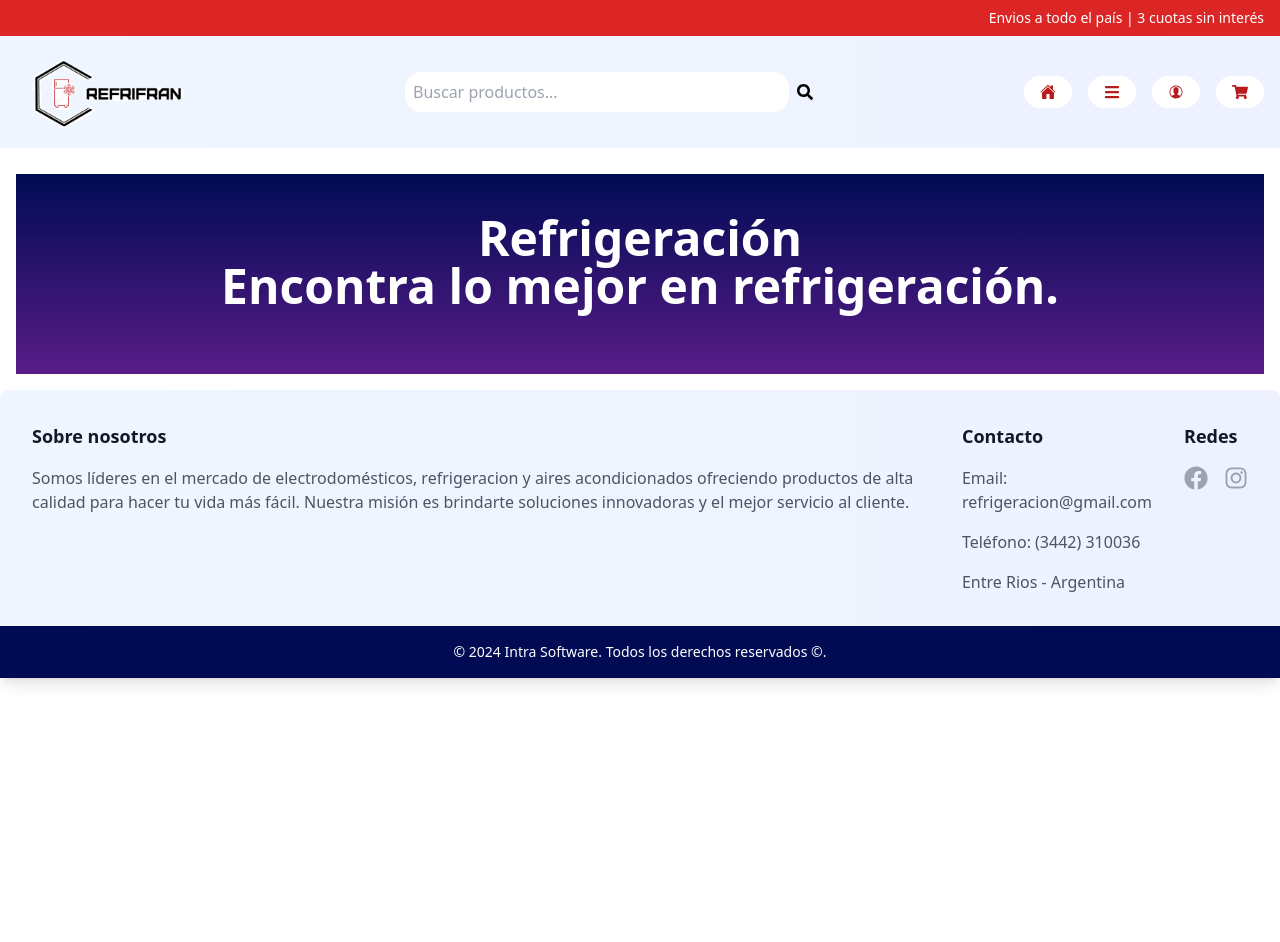
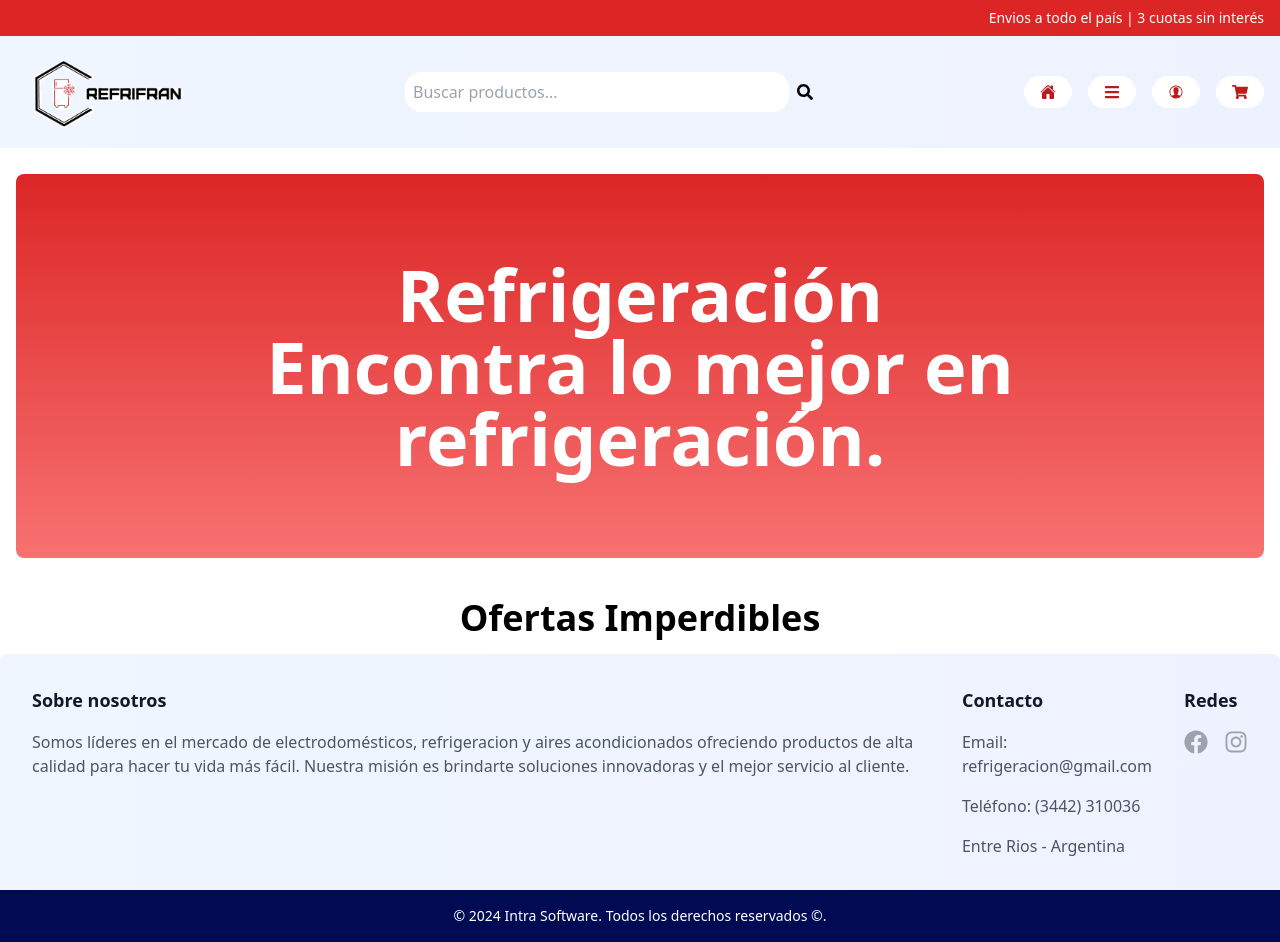
Before and after one commit to francoarmando1911/refrigeracion, a React (Vite) app: page /Refrigeracion in a window 1280 px wide. Before the commit the page ends 800 px from the top, so only its background shows below. Built offline with nearby package versions, Linux system fonts and the light colour scheme.

Commit message:
trabajando en el componente de refrigeracion

```diff
--- a/src/pages/Refrigeracion.tsx
+++ b/src/pages/Refrigeracion.tsx
@@ -2,15 +2,21 @@ import React from 'react';
 
 const Refrigeración: React.FC = () => {
   return (
-    <div className="relative overflow-hidden">
-      <div className="bg-gradient-to-b from-[#000B54] to-purple-900 h-[200px] w-full">
-        <h1 className="text-2xl sm:text-3xl md:text-4xl lg:text-5xl font-bold p-10 leading-tight text-white text-center">
-          Refrigeración
-          <br />
-          Encontra lo mejor en refrigeración.
-        </h1>
+    <>
+      <div className="relative overflow-hidden rounded-lg">
+        <div className="bg-gradient-to-b from-red-600 to-red-400 w-full h-96 flex items-center justify-center px-6">
+          <h1 className="text-4xl sm:text-5xl md:text-6xl lg:text-7xl font-bold leading-tight text-white text-center">
+            Refrigeración
+            <br />
+            Encontra lo mejor en refrigeración.
+          </h1>
+        </div>
       </div>
-    </div>
+
+      <h1 className="text-3xl font-bold text-center md:text-4xl pt-10">Ofertas Imperdibles</h1>
+
+    </>
+
   );
 };
 
```
